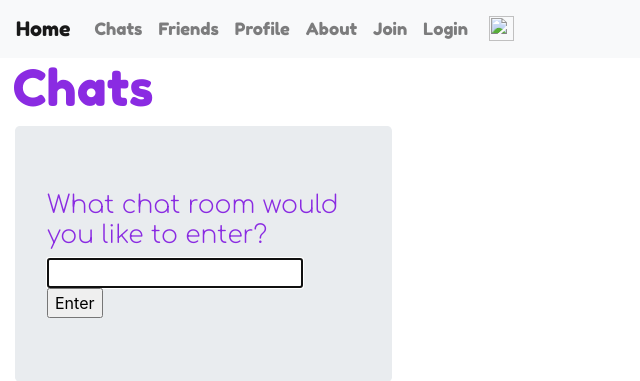
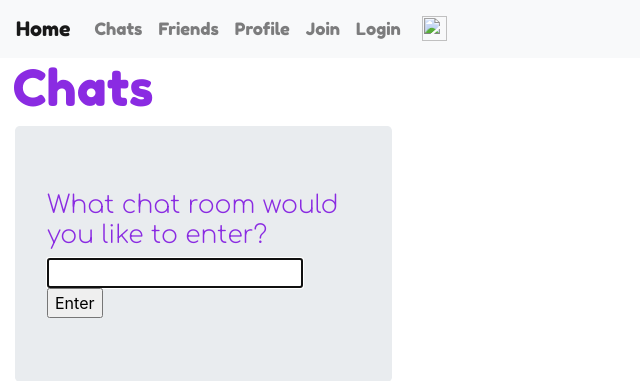
Before and after one commit to sroes/senior_project, a Django app: page /chat/ in a window 1280 px wide. Shown: the top 381 px of the page, without its empty margins (0-640 px from the left). Run offline with Django 3.2, Linux system fonts and the light colour scheme; some libraries are stand-ins or nearby versions.

Commit message:
changes to navbar

```diff
--- a/templates/core/navbar.html
+++ b/templates/core/navbar.html
@@ -22,11 +22,9 @@ a {
         <a class="nav-link" href="/friends/{{ user.username}}/">Friends</a>
       </li>
       <li class="nav-item">
-        <a class="nav-link" href="/createProfile/">Profile</a>
+        <a class="nav-link" href="/profile/{{ user.username}}/">Profile</a>
       </li>
-      <li class="nav-item">
-        <a class="nav-link" href="/about/">About</a>
-      </li>
+
       {% if user.is_authenticated %}
         <li>
             <a class="nav-link" href="{% url 'user_logout' %}">Logout</a>
```
